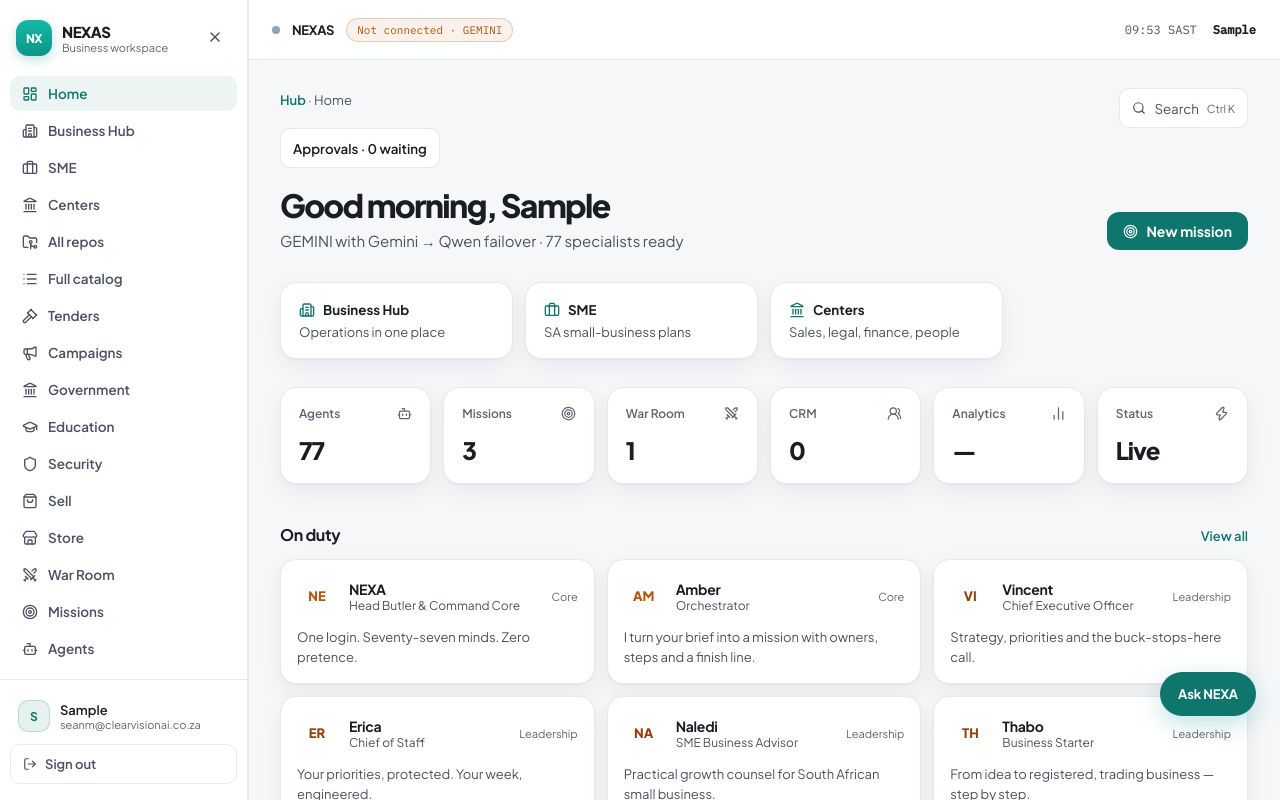
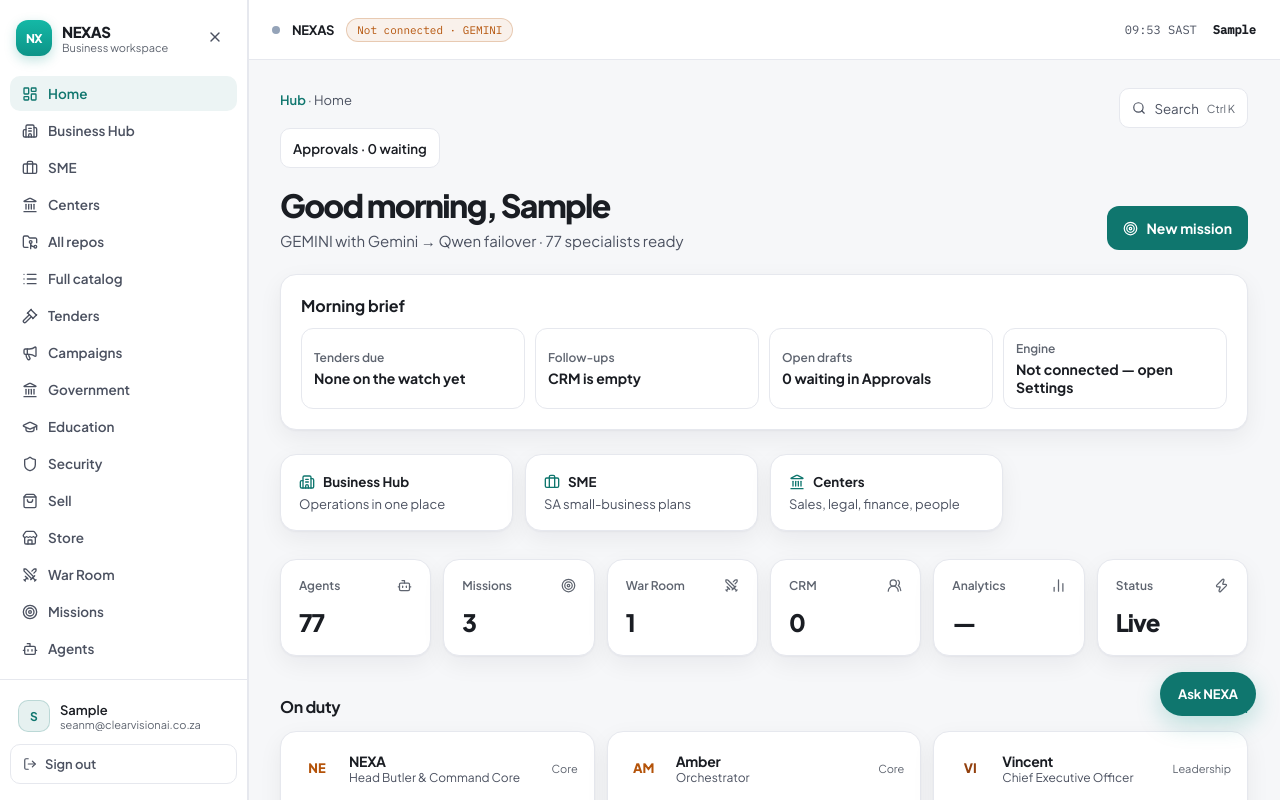
Before and after one commit to seanie84/seanie84.github.io, a React (Vite) app: page /login in a window 1280 px wide. Both pictures are taken after typing "Sample", "Sample123", "Sample123" into the empty fields and a click on the button "Save password and enter". Shown: the top 800 px of the page. Built offline with nearby package versions, Linux system fonts and the light colour scheme.

Commit message:
ui: morning brief on home

```diff
--- a/src/pages/Dashboard.tsx
+++ b/src/pages/Dashboard.tsx
@@ -3,7 +3,7 @@ import { useAuth } from '../hooks/useAuth';
 import agentsRaw from '../data/agents.json';
 import { type Agent } from '../data/types';
 import { getCategoryColor } from '../data/categories';
-import { ENGINE_SHORT, getEngine, getFailover } from '../lib/engine';
+import { ENGINE_SHORT, engineReady, getEngine, getFailover } from '../lib/engine';
 import { Bot, Target, Swords, Users2, BarChart2, Zap, Building2, Briefcase, Landmark } from 'lucide-react';
 
 const agents = agentsRaw as Agent[];
@@ -30,10 +30,18 @@ export default function Dashboard() {
   const greeting = hour < 12 ? 'Good morning' : hour < 17 ? 'Good afternoon' : 'Good evening';
   const firstName = (user?.name ?? 'Operator').split(' ')[0];
   const featured = agents.slice(0, 6);
+  const ready = engineReady(getEngine());
+
+  const brief = [
+    { label: 'Tenders due', value: 'None on the watch yet', to: '/tenders' },
+    { label: 'Follow-ups', value: 'CRM is empty', to: '/crm' },
+    { label: 'Open drafts', value: '0 waiting in Approvals', to: '/catalog' },
+    { label: 'Engine', value: ready ? `${ENGINE_SHORT[getEngine()]} connected` : 'Not connected — open Settings', to: '/settings' },
+  ];
 
   return (
     <div>
-      <div style={{ marginBottom: 32, display: 'flex', justifyContent: 'space-between', alignItems: 'flex-end', flexWrap: 'wrap', gap: 16 }}>
+      <div style={{ marginBottom: 24, display: 'flex', justifyContent: 'space-between', alignItems: 'flex-end', flexWrap: 'wrap', gap: 16 }}>
         <div>
           <h1 style={{ fontSize: 32, fontWeight: 800, letterSpacing: '-0.05em', lineHeight: 1.1, color: 'var(--ink)' }}>
             {greeting}, {firstName}
@@ -48,12 +56,26 @@ export default function Dashboard() {
           style={{
             display: 'flex', alignItems: 'center', gap: 8, padding: '10px 16px',
             borderRadius: 12, border: 'none', background: 'var(--cyan)', color: '#ffffff',
-            fontWeight: 700, fontSize: 14, cursor: 'pointer',
+            fontWeight: 700, fontSize: 14, cursor: 'pointer', minHeight: 44,
           }}
         >
           <Target size={15} /> New mission
         </button>
       </div>
+
+      <section className="glass" style={{ padding: 20, marginBottom: 24 }}>
+        <h2 style={{ fontSize: 16, fontWeight: 700, marginBottom: 12, color: 'var(--ink)' }}>Morning brief</h2>
+        <div style={{ display: 'grid', gridTemplateColumns: 'repeat(auto-fill, minmax(200px, 1fr))', gap: 10 }}>
+          {brief.map((item) => (
+            <button key={item.label} type="button" onClick={() => navigate(item.to)} style={{
+              textAlign: 'left', padding: 12, borderRadius: 12, border: '1px solid var(--line)', background: '#fff', cursor: 'pointer',
+            }}>
+              <div style={{ fontSize: 12, fontWeight: 600, color: 'var(--ink-3)', marginBottom: 4 }}>{item.label}</div>
+              <div style={{ fontSize: 14, fontWeight: 700, color: 'var(--ink)' }}>{item.value}</div>
+            </button>
+          ))}
+        </div>
+      </section>
 
       <div style={{ display: 'grid', gridTemplateColumns: 'repeat(auto-fill, minmax(220px, 1fr))', gap: 12, marginBottom: 28 }}>
         {HUBS.map(({ to, label, blurb, Icon }) => (
```
